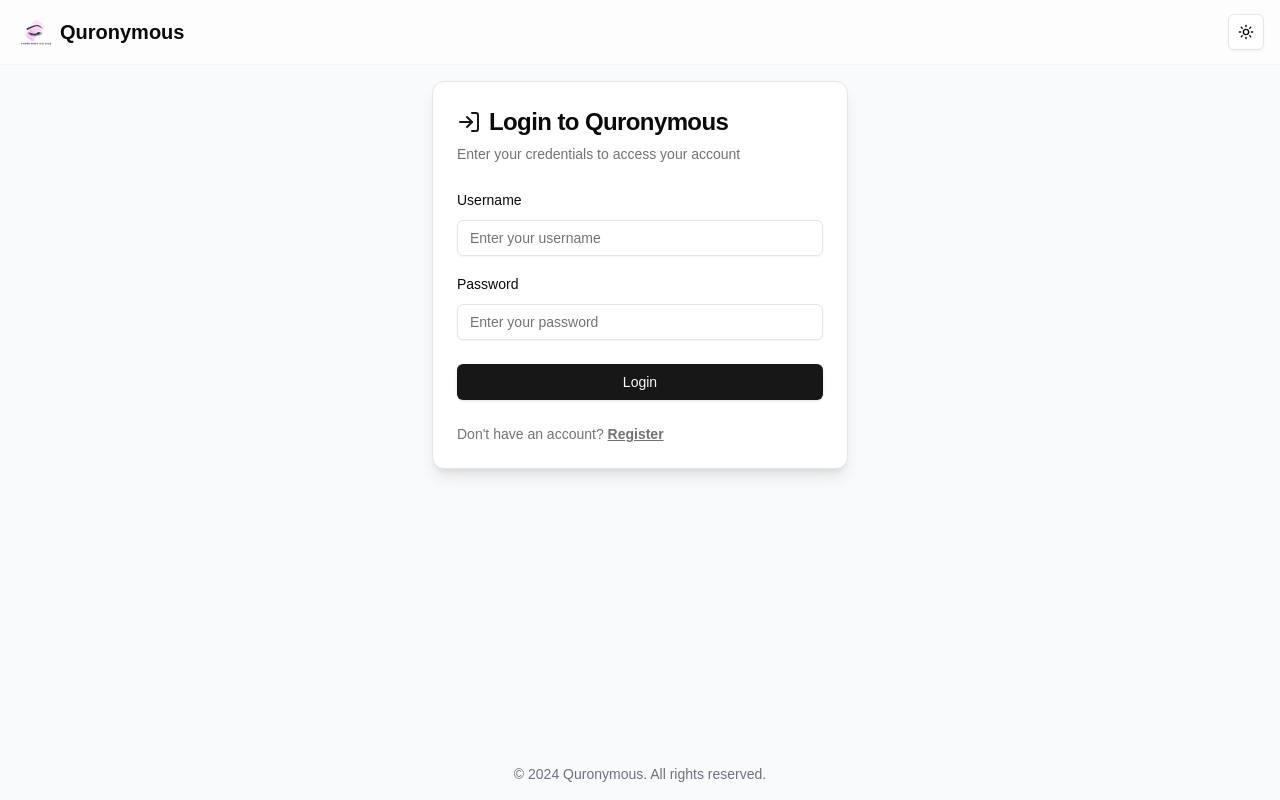
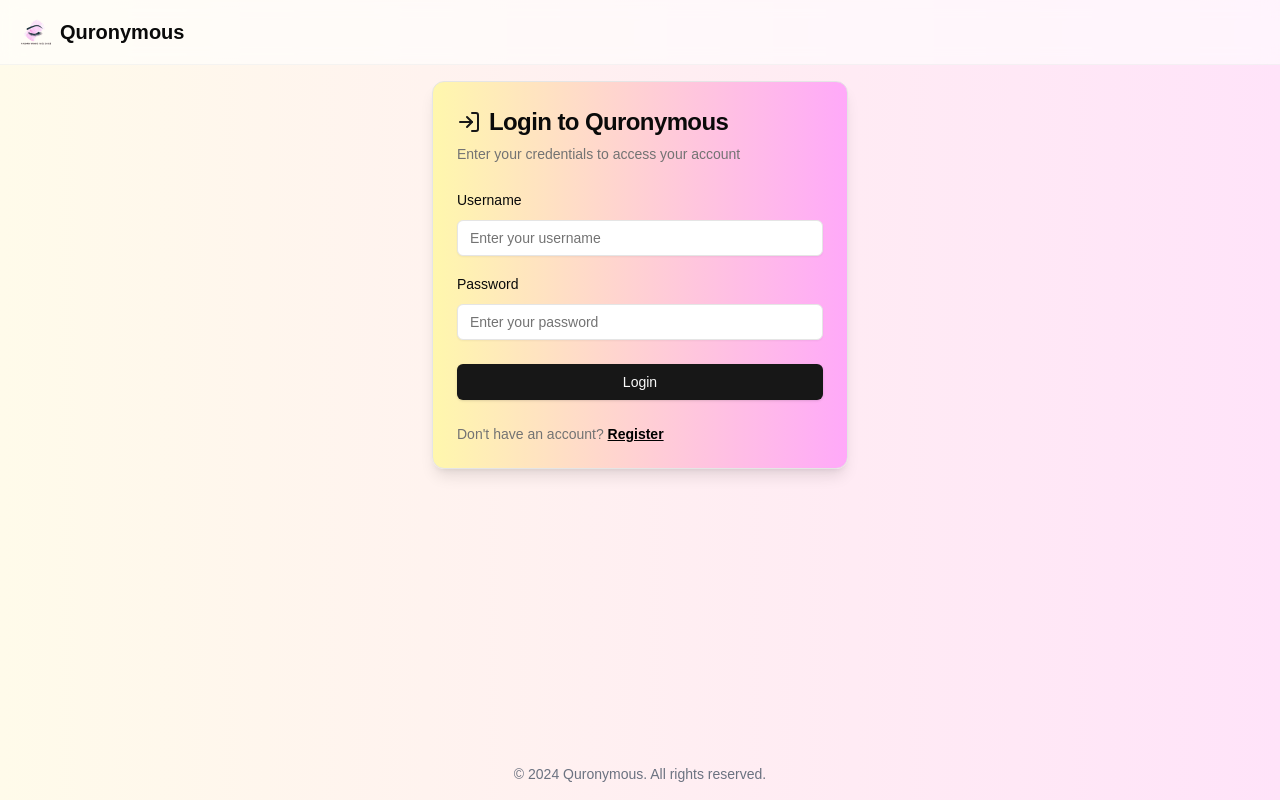
Before and after one commit to shibv/Quronymous, a Next.js app: page /login in a window 1280 px wide. Built offline with nearby package versions, Linux system fonts and the light colour scheme; no server answers.

Commit message:
change bcg color

```diff
--- a/app/layout.js
+++ b/app/layout.js
@@ -42,7 +42,10 @@ export default function RootLayout({ children }) {
 
       <body className={`${geistSans.variable} ${geistMono.variable} antialiased bg-gray-50 dark:bg-gray-900`}>
         <ThemeProvider attribute="class" defaultTheme="system" enableSystem>
-          <div className="flex flex-col min-h-screen">
+          <div className="flex flex-col min-h-screen" style={{
+  background: "linear-gradient(90deg, #fffbea, #ffe3f9)"
+}}
+ >
             <Navbar />
             <main className="flex-grow">{children}</main>
             <footer className="py-4 text-center text-sm text-gray-500 dark:text-gray-400">
--- a/app/login/page.js
+++ b/app/login/page.js
@@ -56,7 +56,7 @@ export default function Login() {
         animate={{ opacity: 1, y: 0 }}
         transition={{ duration: 0.5 }}
       >
-        <Card className="shadow-lg">
+        <Card className="shadow-lg" style={{ background: "linear-gradient(90deg, #fff7ad, #ffa9f9)" }}>
           <CardHeader>
             <CardTitle className="text-2xl font-bold flex items-center">
               <LogIn className="h-6 w-6 mr-2 text-primary" />
@@ -74,6 +74,7 @@ export default function Login() {
                   id="username"
                   type="text"
                   placeholder="Enter your username"
+                  className="bg-white"
                   value={username}
                   onChange={(e) => setUsername(e.target.value)}
                   required
@@ -87,6 +88,7 @@ export default function Login() {
                   id="password"
                   type="password"
                   placeholder="Enter your password"
+                  className="bg-white"
                   value={password}
                   onChange={(e) => setPassword(e.target.value)}
                   required
@@ -108,7 +110,7 @@ export default function Login() {
             <CardFooter className="text-center">
               <p className="text-sm text-muted-foreground">
                 Don&apos;t have an account?{' '}
-                <Link href="/register" className="font-semibold underline">
+                <Link href="/register" className="font-semibold underline text-black">
                   Register
                 </Link>
               </p>
--- a/app/main/page.js
+++ b/app/main/page.js
@@ -59,7 +59,7 @@ export default function Home() {
   }
 
   return (
-    <div className="container mx-auto p-4 max-w-4xl">
+    <div className="container mx-auto p-4 max-w-4xl" >
       <motion.div
         initial={{ opacity: 0, y: 20 }}
         animate={{ opacity: 1, y: 0 }}
@@ -69,8 +69,8 @@ export default function Home() {
         <h1 className="text-4xl font-bold mb-4">Welcome to Quronymous</h1>
         <p className="text-xl text-gray-600 dark:text-gray-300">Ask questions and send anonymous messages to your favorite people, inspired by Anonymous Message.</p>
       </motion.div>
-      <div className="grid md:grid-cols-2 gap-8">
-        <Card className="shadow-lg">
+      <div className="grid md:grid-cols-2 gap-8"  >
+        <Card className="shadow-lg" style={{ background: "linear-gradient(90deg, #fff7ad, #ffa9f9)" }}>
           <CardHeader>
             <CardTitle className="text-2xl font-bold">Generate Your Link</CardTitle>
             <CardDescription>Create a unique link to receive anonymous messages</CardDescription>
@@ -107,7 +107,7 @@ export default function Home() {
             )}
           </CardContent>
         </Card>
-        <Card className="shadow-lg">
+        <Card className="shadow-lg" style={{ background: "linear-gradient(90deg, #fff7ad, #ffa9f9)" }}>
           <CardHeader>
             <CardTitle className="text-2xl font-bold">How It Works</CardTitle>
             <CardDescription>Learn about Quronymous features</CardDescription>
--- a/app/page.js
+++ b/app/page.js
@@ -140,11 +140,11 @@ function MainContent() {
           </Card>
         )}
 
-        <Card className="shadow-lg mb-8">
+<Card className="shadow-lg mb-8" style={{ background: "linear-gradient(90deg, #fff7ad, #ffa9f9)" }} >
   <CardHeader>
     <CardTitle className="text-2xl font-bold flex items-center justify-between">
       <span>Welcome, {user.name}</span>
-              <Button variant="ghost" onClick={handleLogout}>
+      <Button variant="outline" onClick={handleLogout}>
         <LogOut className="h-4 w-4 mr-2" />
         Logout
       </Button>
@@ -163,7 +163,8 @@ function MainContent() {
   </CardContent>
 </Card>
 
-        <Card className="shadow-lg">
+
+        <Card className="shadow-lg" style={{ background: "linear-gradient(90deg, #fff7ad, #ffa9f9)" }}>
           <CardHeader>
             <CardTitle className="text-2xl font-bold flex items-center justify-between">
               <span className='flex items-center'>
--- a/app/register/page.js
+++ b/app/register/page.js
@@ -55,7 +55,7 @@ export default function Register() {
         animate={{ opacity: 1, y: 0 }}
         transition={{ duration: 0.5 }}
       >
-        <Card className="shadow-lg">
+        <Card className="shadow-lg" style={{ background: "linear-gradient(90deg, #fff7ad, #ffa9f9)" }}>
           <CardHeader>
             <CardTitle className="text-2xl font-bold flex items-center">
               <UserPlus className="h-6 w-6 mr-2 text-primary" />
@@ -72,6 +72,7 @@ export default function Register() {
                 <Input
                   id="name"
                   type="text"
+                  className="bg-white"
                   placeholder="Enter your name"
                   value={name}
                   onChange={(e) => setName(e.target.value)}
@@ -94,7 +95,7 @@ export default function Register() {
             <CardFooter className="text-center">
               <p className="text-sm text-muted-foreground">
                 Already have an account?{' '}
-                <Link href="/login" className="font-semibold underline">
+                <Link href="/login" className="font-semibold underline text-black">
                   Login
                 </Link>
               </p>
--- a/app/send/[id]/page.js
+++ b/app/send/[id]/page.js
@@ -62,7 +62,7 @@ export default function SendMessage() {
         animate={{ opacity: 1, y: 0 }}
         transition={{ duration: 0.5 }}
       >
-        <Card className="shadow-lg">
+        <Card className="shadow-lg" style={{ background: "linear-gradient(1deg, #fff7ad, #ffa9f9)" }}>
           <CardHeader>
             <CardTitle className="text-2xl font-bold flex items-center">
               <MessageCircle className="h-6 w-6 mr-2 text-primary" />
@@ -76,7 +76,8 @@ export default function SendMessage() {
               value={message}
               onChange={(e) => setMessage(e.target.value)}
               rows={6}
-              className="resize-none"
+
+              className="resize-none bg-white"
             />
             <div className="flex space-x-2">
               <Button variant="outline" onClick={() => setShowEmojiPicker(!showEmojiPicker)}>
--- a/components/Navbar.jsx
+++ b/components/Navbar.jsx
@@ -42,14 +42,19 @@ export default function Navbar() {
   }
 
   return (
-    <nav className="sticky top-0 z-50 border-b border-border/40 bg-background/95 backdrop-blur supports-[backdrop-filter]:bg-background/60">
+    <nav
+  className="sticky top-0 z-50 border-b border-border/40 backdrop-blur supports-[backdrop-filter]:bg-background/60"
+
+>
   <div className="container flex h-16 items-center justify-between px-4">
     <Link href="/" className="flex items-center space-x-1">
       <Image src="/logo_bcg.png" alt="Quronymous Logo" width={30} height={30} className="h-10 w-10 text-primary" />
       <span className="font-bold text-xl">Quronymous</span>
     </Link>
     <div className="flex items-center space-x-4">
-          {/* {isLoggedIn ? (
+      {/* Uncomment the following code if you need login/register buttons */}
+      {/*
+      {isLoggedIn ? (
         <Button variant="ghost" size="sm" onClick={handleLogout}>
           <LogOut className="h-4 w-4 mr-2" />
           Logout
@@ -69,10 +74,13 @@ export default function Navbar() {
             </Button>
           </Link>
         </>
-          )} */}
-          <ModeToggle />
+      )}
+      */}
+      {/* Uncomment if you need mode toggle */}
+      {/* <ModeToggle /> */}
     </div>
   </div>
 </nav>
+
   )
 }
```
Also changed, not shown: 2 other files (tests, documents, lock files or other folders). Lines whose indentation alone changed are shown as unchanged.
